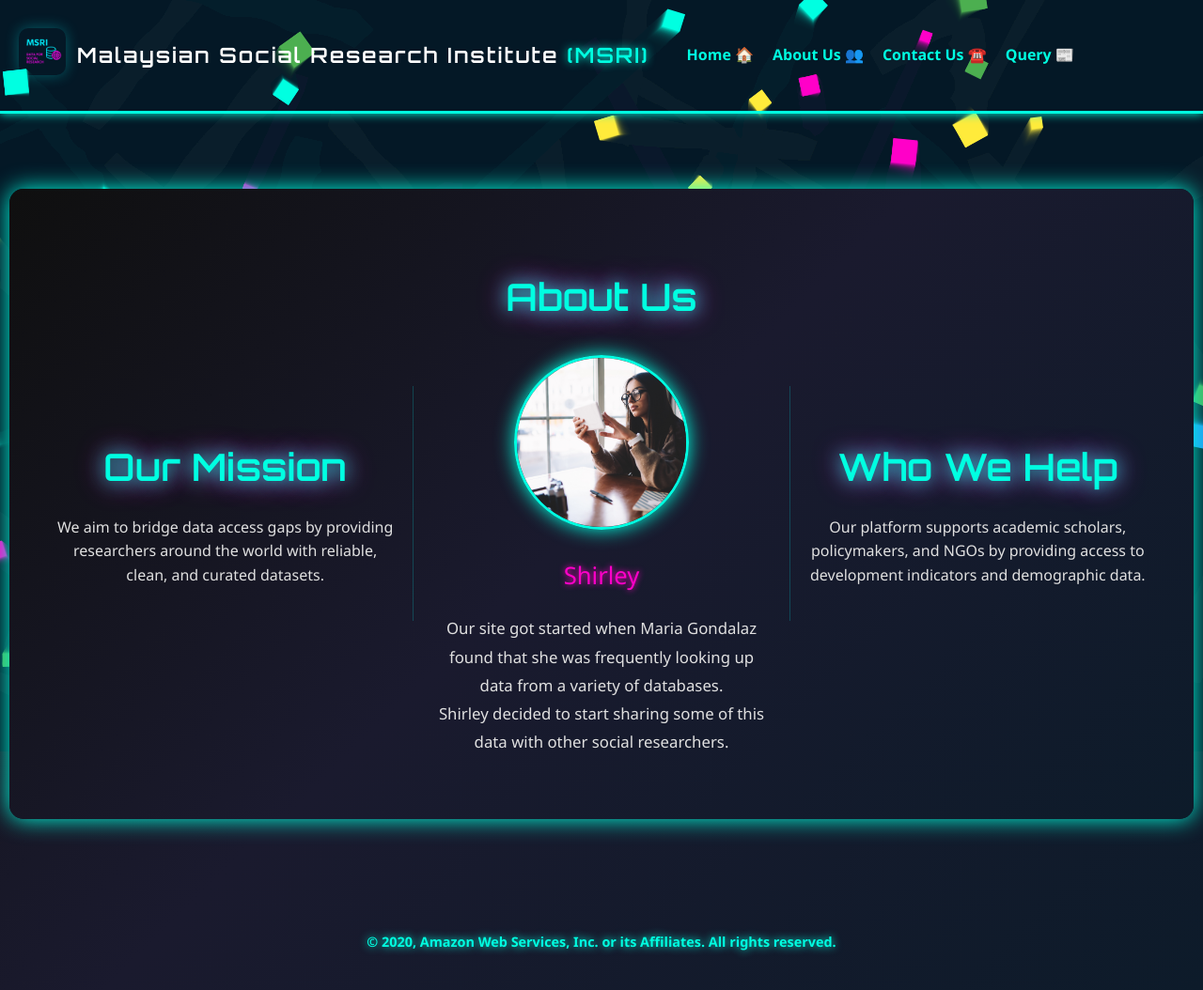
After one commit to LowSS03/CloudAssignment, a PHP site: page /about_us.php in a window 1280 px wide. The commit adds this page. Shown: the whole page at 94% size. Run offline with PHP 8.4, Linux system fonts and the light colour scheme.

Commit message:
Done Copyright

```diff
--- /dev/null
+++ b/about-script.js
@@ -0,0 +1,61 @@
+// about-script.js
+window.onload = function () {
+  const canvas = document.getElementById('particleCanvas');
+  const ctx = canvas.getContext('2d');
+
+  let squares = [];
+  const colors = ['#00ffe1', '#ff00c8', '#ffeb3b', '#4caf50', '#2196f3'];
+
+  function resizeCanvas() {
+    canvas.width = window.innerWidth;
+    canvas.height = window.innerHeight;
+  }
+
+  window.addEventListener('resize', resizeCanvas);
+  resizeCanvas();
+
+  function createSquares() {
+    squares = [];
+    for (let i = 0; i < 80; i++) {
+      squares.push({
+        x: Math.random() * canvas.width,
+        y: Math.random() * canvas.height,
+        size: Math.random() * 20 + 10,
+        speedX: (Math.random() - 0.5) * 1.5,
+        speedY: (Math.random() - 0.5) * 1.5,
+        angle: Math.random() * Math.PI * 2,
+        rotationSpeed: (Math.random() - 0.5) * 0.05,
+        color: colors[Math.floor(Math.random() * colors.length)]
+      });
+    }
+  }
+
+  function drawSquares() {
+    ctx.fillStyle = 'rgba(13, 27, 42, 0.15)';
+    ctx.fillRect(0, 0, canvas.width, canvas.height);
+
+    for (let s of squares) {
+      ctx.save();
+      ctx.translate(s.x + s.size / 2, s.y + s.size / 2);
+      ctx.rotate(s.angle);
+      ctx.fillStyle = s.color;
+      ctx.fillRect(-s.size / 2, -s.size / 2, s.size, s.size);
+      ctx.restore();
+
+      s.x += s.speedX;
+      s.y += s.speedY;
+      s.angle += s.rotationSpeed;
+
+      // Re-spawn logic
+      if (s.x < -50 || s.x > canvas.width + 50 || s.y < -50 || s.y > canvas.height + 50) {
+        s.x = Math.random() * canvas.width;
+        s.y = Math.random() * canvas.height;
+      }
+    }
+
+    requestAnimationFrame(drawSquares);
+  }
+
+  createSquares();
+  drawSquares();
+};
--- /dev/null
+++ b/about_us.php
@@ -0,0 +1,54 @@
+<!DOCTYPE html>
+<html lang="en">
+
+<head>
+    <meta charset="UTF-8">
+    <title>About Us</title>
+    <link rel="stylesheet" href="styles.css">
+    <link href="https://fonts.googleapis.com/css2?family=Orbitron:wght@600&display=swap" rel="stylesheet">
+    <style>
+
+    </style>
+</head>
+
+<body class="bodyStyle">
+    <?php
+    include("header.php");
+    ?>
+
+    <canvas id="particleCanvas" class="particle-bg"></canvas>
+
+    <div class="about-wrapper">
+        <!-- Left Column -->
+        <div class="about-column left">
+            <h2 class="about-title">Our Mission</h2>
+            <p>We aim to bridge data access gaps by providing researchers around the world with reliable, clean, and curated datasets. </p>
+        </div>
+
+        <!-- Center Column -->
+        <div class="about-column center">
+            <h2 class="about-title">About Us</h2>
+            <img src="Shirley.jpg" alt="Founder - Shirley" class="founder-img">
+            <div class="founder-name">Shirley</div>
+            <p class="about-description">
+                Our site got started when Maria Gondalaz found that she was frequently looking up data from a variety of databases. <br>
+                Shirley decided to start sharing some of this data with other social researchers.
+            </p>
+        </div>
+
+        <!-- Right Column -->
+        <div class="about-column right">
+            <h2 class="about-title">Who We Help</h2>
+            <p>Our platform supports academic scholars, policymakers, and NGOs by providing access to development indicators and demographic data.</p>
+        </div>
+    </div>
+    <?php
+    include("copyright.php");
+    ?>
+
+    <script src="about-script.js"></script>
+
+
+</body>
+
+</html>
--- a/copyright.php
+++ b/copyright.php
@@ -1,13 +1,19 @@
 <!DOCTYPE html>
 <html lang="en">
 <head>
-    <meta charset="UTF-8">
-    <meta name="viewport" content="width=device-width, initial-scale=1.0">
-    <title>Document</title>
+  <meta charset="UTF-8" />
+  <meta name="viewport" content="width=device-width, initial-scale=1.0" />
+  <title>Copyright Notice</title>
+  <link href="https://fonts.googleapis.com/css2?family=Orbitron:wght@600&display=swap" rel="stylesheet">
+  <link rel="stylesheet" href="copyright.css" />
 </head>
-<body>
-    	<div id="Copyright" class="center">
-		<h5>&copy; 2020, Amazon Web Services, Inc. or its Affiliates. All rights reserved.</h5>
-	</div>
+<body class="bodyStyle">
+
+  <!-- Optional content or orb can go here if needed -->
+
+  <div class="copyright">
+    <h4>&copy; 2020, Amazon Web Services, Inc. or its Affiliates. All rights reserved.</h4>
+  </div>
+
 </body>
 </html>
--- a/header.php
+++ b/header.php
@@ -15,11 +15,11 @@
                 <a href="index.php">
                     <img src="Logo.png" alt="Logo" width="50" height="auto">
                 </a>
-                <div class="org-name">Data<span class="glow">Dump</span></div>
+                <div class="org-name">Malaysian Social Research Institute<span class="glow"> (MSRI) </span></div>
             </div>
             <div class="nav-links">
                 <a href="index.php">Home 🏠</a>
-                <a href="#aboutUs">About Us 👥</a>
+                <a href="about_us.php">About Us 👥</a>
                 <a href="#contactUs">Contact Us ☎️</a>
                 <a href="query.php">Query 📰</a>
             </div>
--- a/query.php
+++ b/query.php
@@ -14,10 +14,8 @@
     $_pick = $_POST["selection"] ?? $_GET["selection"];
 ?>
 
-<br>
-<hr>
+
 <div class="center"><H2>Country Data Query Page</H2></div>
-<br>
 
 <form id="form1" method="post" action="query.php">
     <select name="selection" onchange="this.form.submit()">
--- a/styles.css
+++ b/styles.css
@@ -3,7 +3,6 @@
     display: flex;
     align-items: center;
     /* padding: 10px 0px; */
-    /* background-color: rgba(0, 0, 0, 0.4); */
 }
 
 .left-side {
@@ -115,15 +114,22 @@
     pointer-events: none;
 }
 
+.orb-container:hover {
+    transform: scale(1.01);
+    cursor: pointer;
+}
 
 @keyframes pulseOrb {
-      0%, 100% {
+
+    0%,
+    100% {
         transform: scale(1);
         box-shadow:
             0 0 40px #ff00c8,
             0 0 80px #00ffe1,
             inset 0 0 60px #00ffe1;
     }
+
     50% {
         transform: scale(1.04);
         box-shadow:
@@ -133,38 +139,16 @@
     }
 }
 
+@keyframes pulse {
 
-/* Orb as a link */
-/* .orb-link {
-  margin-top: 40px;
-  text-decoration: none;
-}
-
-.orb {
-  width: 350px;
-  height: 350px;
-  border-radius: 50%;
-  background: radial-gradient(circle, #ff00c880 0%, #222 90%);
-  box-shadow:
-    0 0 20px #ff00c8,
-    0 0 60px #00ffe1,
-    0 0 100px #0ff;
-  animation: pulse 4s infinite ease-in-out;
-  transition: transform 0.3s ease;
-}
-
-.orb:hover {
-  transform: scale(1.05);
-  cursor: pointer;
-} */
-
-@keyframes pulse {
-  0%, 100% {
+    0%,
+    100% {
         box-shadow:
             0 0 20px #ff00c8,
             0 0 60px #00ffe1,
             0 0 100px #0ff;
     }
+
     50% {
         box-shadow:
             0 0 40px #ff00c8,
@@ -173,6 +157,81 @@
     }
 }
 
+/* === About Us Page Styles === */
+.about-wrapper {
+    display: flex;
+    justify-content: space-between;
+    align-items: center;
+    max-width: 1200px;
+    margin: 80px auto;
+    padding: 30px;
+  background: linear-gradient(135deg, #0f0f0f, #1a1a2e, #0d1b2a);
+    box-shadow: 0 0 25px #00ffe1;
+    border-radius: 15px;
+    backdrop-filter: blur(5px);
+      position: relative;
+  z-index: 2;
+}
+
+.about-column {
+    flex: 1;
+    padding: 20px;
+    text-align: center;
+}
+
+.about-column.left {
+    border-right: 1px solid rgba(0, 255, 255, 0.2);
+}
+
+.about-column.right {
+    border-left: 1px solid rgba(0, 255, 255, 0.2);
+}
+
+.about-title {
+    font-size: 2.5em;
+    margin-bottom: 20px;
+    color: #00ffe1;
+    text-shadow: 0 0 10px #00ffe1;
+}
+
+.founder-img {
+    width: 180px;
+    height: 180px;
+    object-fit: cover;
+    border-radius: 50%;
+    border: 3px solid #00ffe1;
+    box-shadow: 0 0 20px #00ffe1;
+    transition: transform 0.3s ease;
+}
+
+.founder-img:hover {
+    transform: scale(1.05);
+}
+
+.founder-name {
+    margin-top: 12px;
+    font-size: 1.6em;
+    color: #ff00c8;
+    text-shadow: 0 0 6px #ff00c8;
+}
+
+.about-description {
+    font-size: 1.05em;
+    margin-top: 20px;
+    line-height: 1.8;
+    animation: fadeInText 2s ease-in;
+}
+
+.particle-bg {
+    position: fixed;
+    top: 0;
+    left: 0;
+    width: 100%;
+    height: 100%;
+    z-index: -2;
+    background-color: #0d1b2a;
+    /* same as body gradient's end */
+}
 
 /* Futuristic and Technological Theme */
 body.bodyStyle {
@@ -245,19 +304,22 @@ hr {
 
 .mainHeader {
   padding: 20px;
-    background-color: rgba(0, 0, 0, 0.4);
+  /* background-color: rgba(13, 27, 42, 0.95); add this */
   border-bottom: 3px solid #00ffe1;
   box-shadow: 0 0 10px #00ffe1;
+  position: relative; /* ensure it's above canvas */
+  z-index: 2;          /* ensure it's above the animation */
 }
 
 .topnav {
   overflow: hidden;
-    background-color: #111;
+  background-color: rgba(13, 27, 42, 0.95); /* match theme */
   box-shadow: 0 0 10px #00ffe1;
   text-align: center;
   position: relative;
-    transition: 0.3s ease;
+  z-index: 2;
 }
+
 
 .topnav a {
     display: inline-block;
@@ -348,15 +410,23 @@ img {
     margin: 10px 0;
 }
 
-figcaption {
-    color: #ccc;
-    font-style: italic;
-    margin-top: 5px;
+/* Copyright Styling */
+.copyright {
+  padding: 20px;
+  text-align: center;
+  color: #00ffe1;
+  text-shadow: 0 0 10px #00ffe1;
+  font-size: 0.9rem;
+  animation: glowIn 2s ease-in;
 }
 
-#Copyright {
-    margin-top: 40px;
-    padding: 10px;
-    font-size: 12px;
-    color: #888;
+@keyframes glowIn {
+  0% {
+    opacity: 0;
+    text-shadow: 0 0 0 #00ffe1;
   }
+  100% {
+    opacity: 1;
+    text-shadow: 0 0 10px #00ffe1;
+  }
+}
```
Also changed, not shown: index.php (+8 -6 lines), menu.php (deleted, +0 -40 lines), particles-orb.js (+0 -111 lines). Lines whose indentation alone changed are shown as unchanged.
